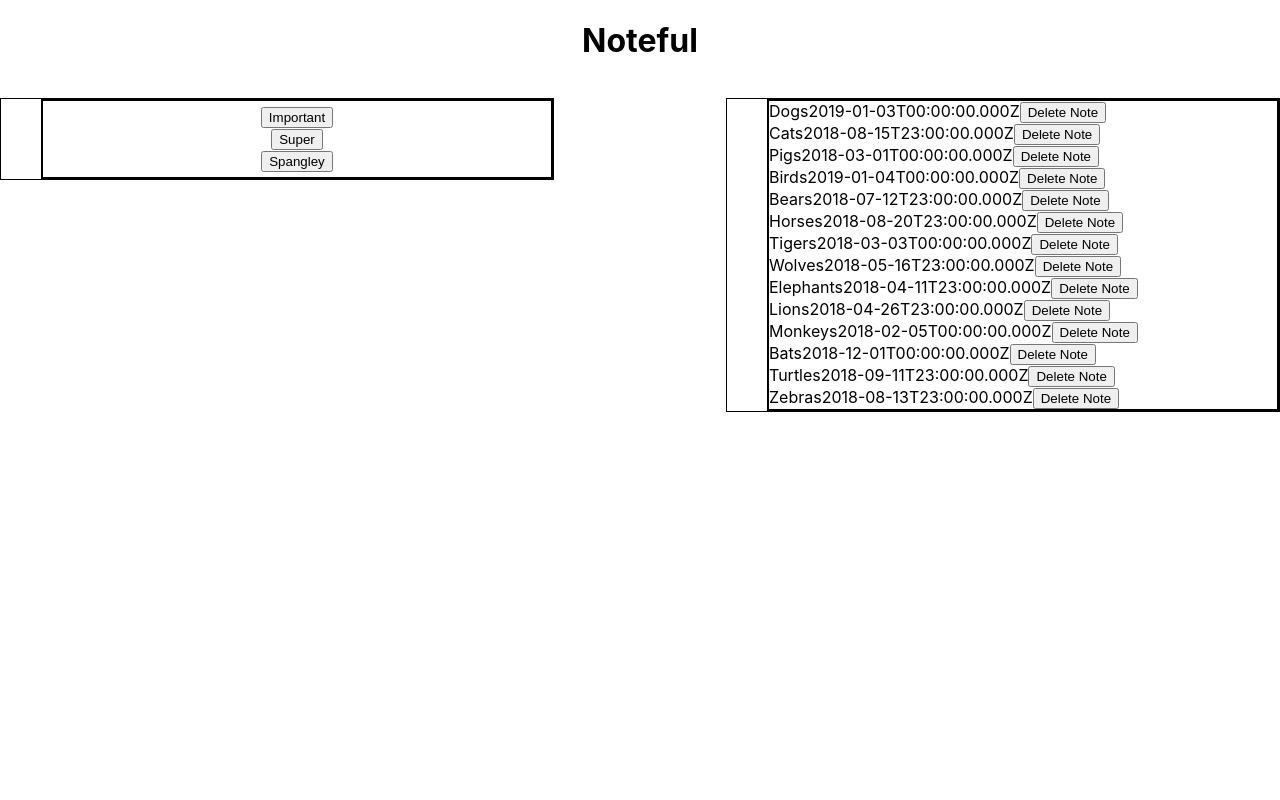
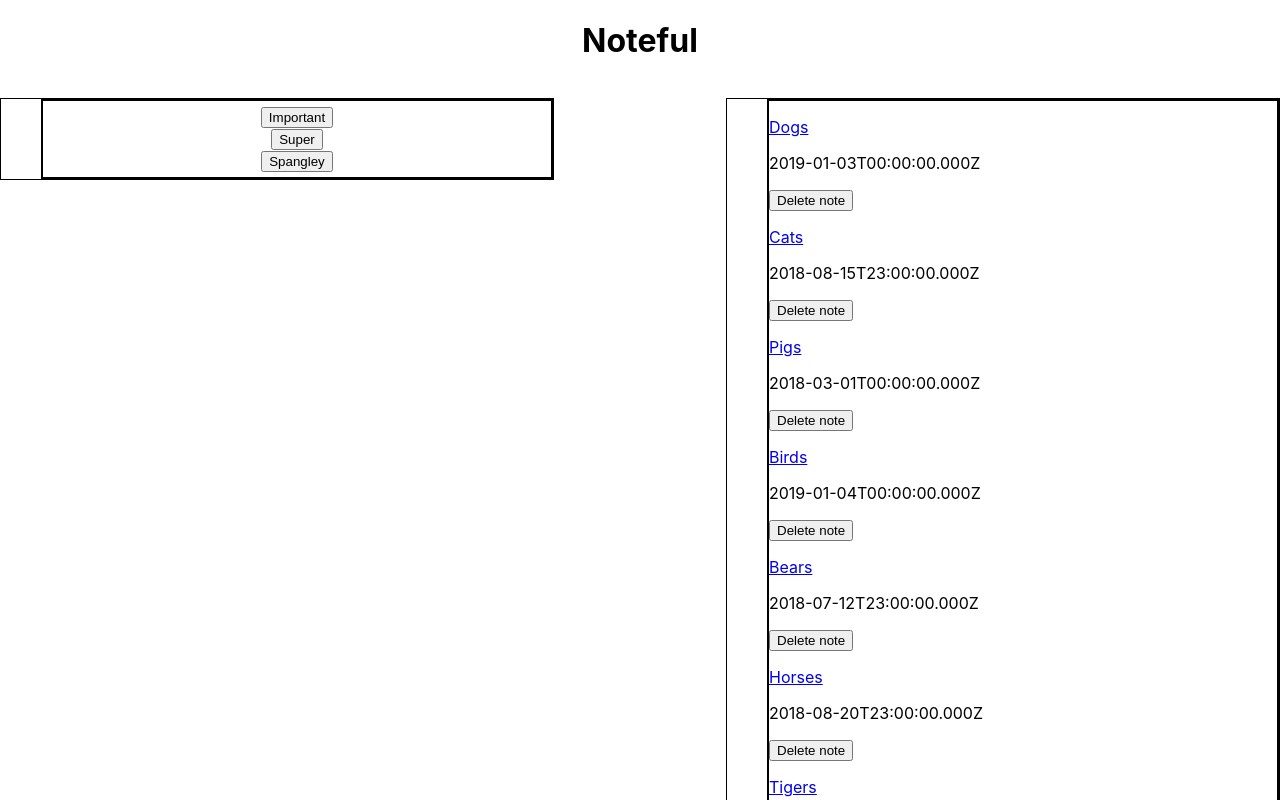
Before and after one commit to thinkful-ei-gecko/william-kevin-noteful, a React (Create React App) app: page / in a window 1280 px wide. Shown: the top 800 px of the page. Built offline with nearby package versions, Linux system fonts and the light colour scheme.

Commit message:
added Links

```diff
--- a/src/Components/FolderDetailedView.js
+++ b/src/Components/FolderDetailedView.js
@@ -1,11 +1,14 @@
-import React, { Component } from 'react'
+import React, { Component } from 'react';
+import { Link } from 'react-router-dom';
 
 export default class FolderDetailedView extends Component {
   render() {
     const { id, name } = this.props.folder;
     return (
       <div className='sidebar__folder-detailed-view' key={id}>
-        <button type="button">Go back</button>
+        <Link to='/'>
+          <button type="button">Go back</button>
+        </Link>
         <h2>{name}</h2>
       </div>
     )
--- a/src/Components/FolderItem.js
+++ b/src/Components/FolderItem.js
@@ -1,10 +1,13 @@
-import React, { Component } from 'react'
+import React, { Component } from 'react';
+import { Link } from 'react-router-dom';
 
 export default class FolderItem extends Component {
     render() {
         return (
             <div className="folder-item" >
-                <button type="button">{this.props.folder.name}</button>
+                <Link to={`/folder/${this.props.folder.id}`}>
+                    <button type="button">{this.props.folder.name}</button>
+                </Link>
             </div>
         )
     }
--- a/src/Components/NoteDetailedView.js
+++ b/src/Components/NoteDetailedView.js
@@ -1,4 +1,5 @@
-import React, { Component } from 'react'
+import React, { Component } from 'react';
+import { Link } from 'react-router-dom';
 
 export default class NoteDetailedView extends Component {
     render() {
@@ -7,7 +8,9 @@ export default class NoteDetailedView extends Component {
             <div className="main__note-detailed-view" key={id}>
             <span>{name}</span>
             <span>{modified}</span>
-            <button type="button">Delete Note</button>
+            <Link to='/'>
+                    <button type="button">Delete note</button>
+            </Link>
             <p>{content}</p>
         </div>
         )
--- a/src/Components/NoteItem.js
+++ b/src/Components/NoteItem.js
@@ -1,13 +1,16 @@
-import React, { Component } from 'react'
+import React, { Component } from 'react';
+import { Link } from 'react-router-dom';
 
 export default class NoteItem extends Component {
     render() {
       const { id, name, modified, folderId, content } = this.props.note;
         return (
             <div className="main__note-item" key={id}>
-                <span>{name}</span>
-                <span>{modified}</span>
-                <button type="button">Delete Note</button>
+                <Link to={`/note/${id}`}>
+                    <p>{name}</p>
+                </Link>
+                <p>{modified}</p>
+                <button type="button">Delete note</button>
             </div>
         )
     }
```
